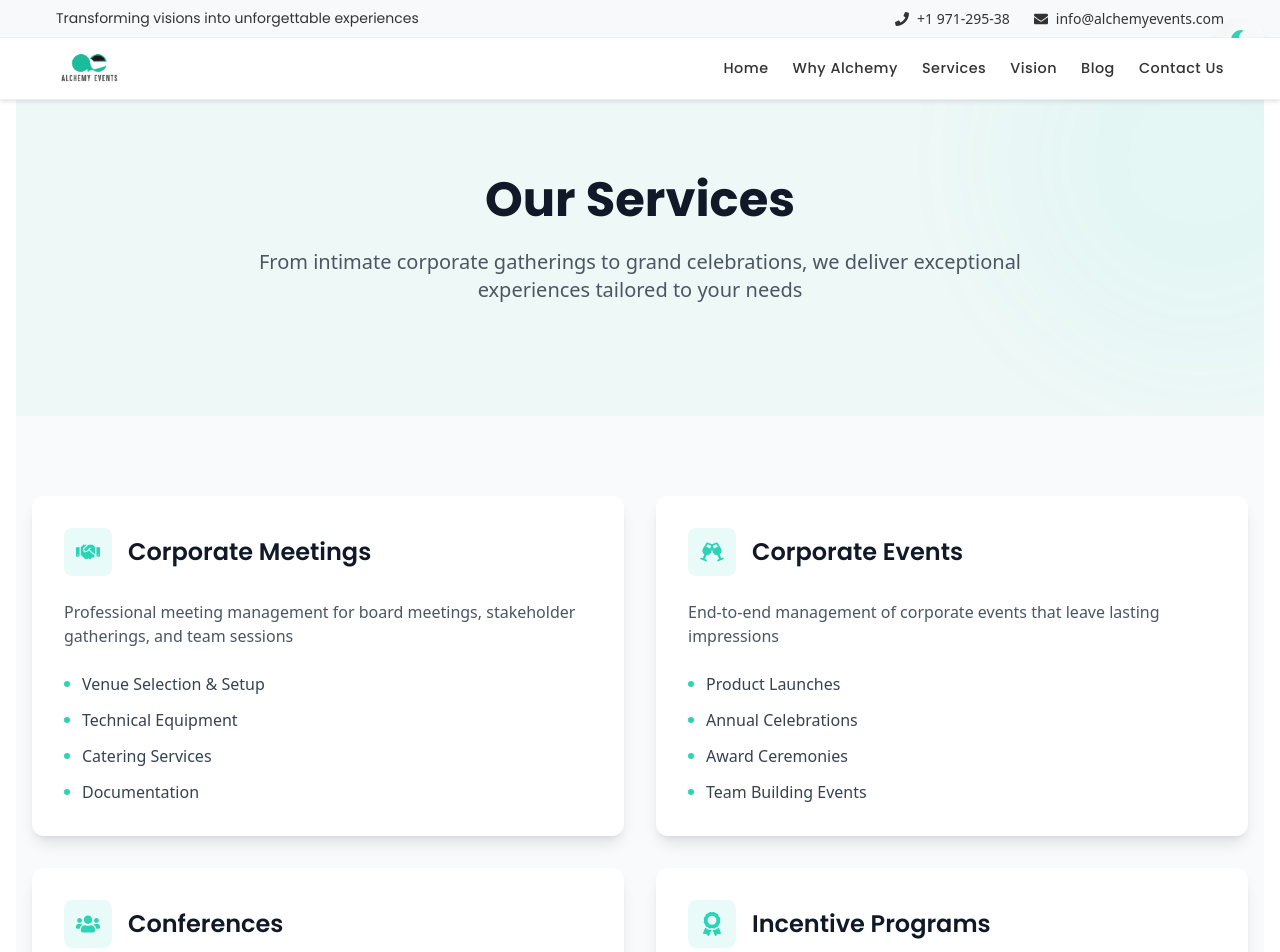
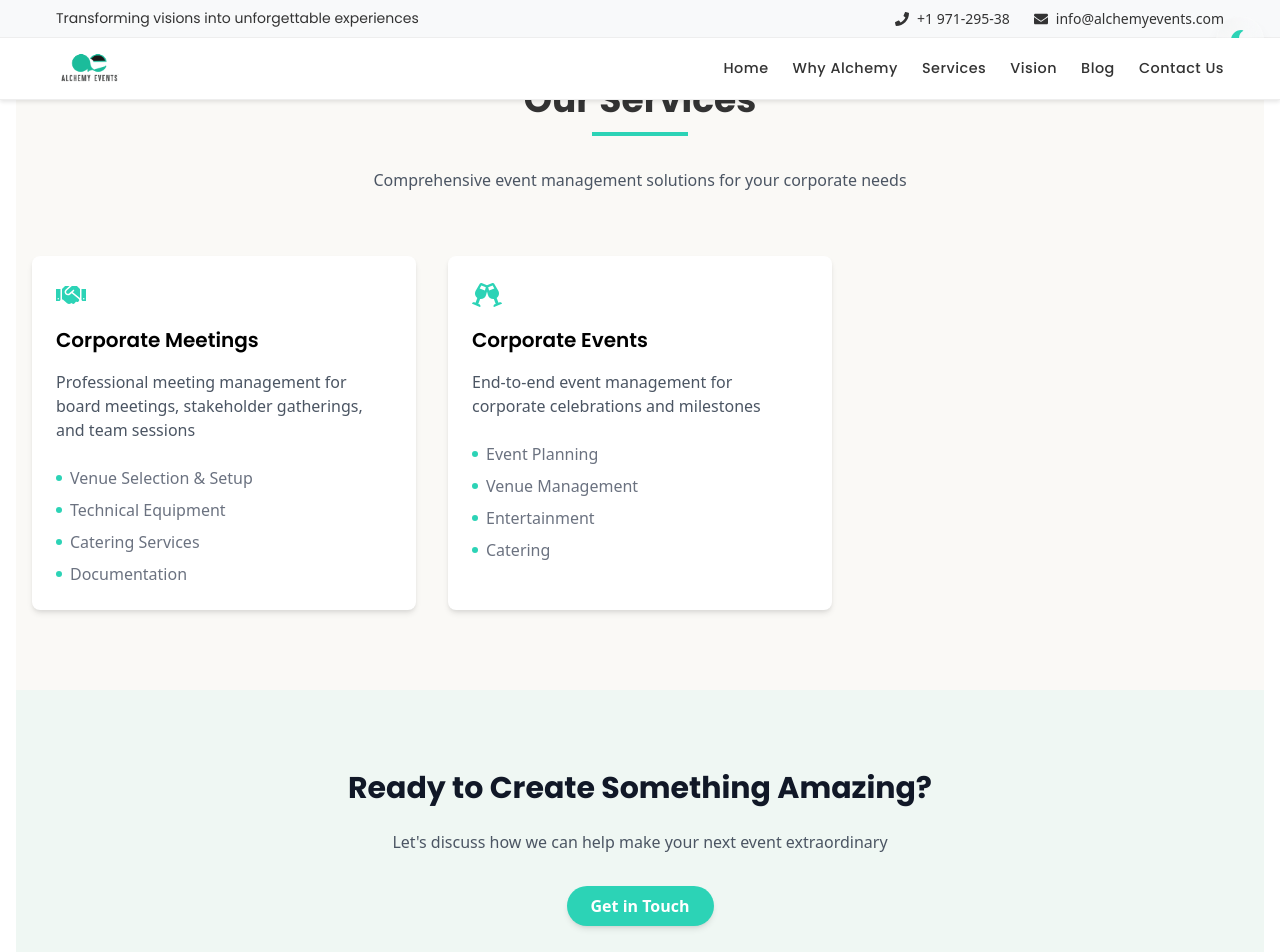
Before and after one commit to Harshal-behare/alchemy-events, a React (Create React App) app: page /services in a window 1280 px wide. Shown: the top 952 px of the page. Built offline with nearby package versions, Linux system fonts and the light colour scheme.

Commit message:
5 dec some changes in router nad carousal and clients.jsx

```diff
--- a/src/App.jsx
+++ b/src/App.jsx
@@ -1,24 +1,30 @@
 import { FirebaseProvider } from './contexts/FirebaseContext';
-import { BrowserRouter as Router, Routes, Route } from 'react-router-dom';
+import { BrowserRouter as Router, Routes, Route, Navigate } from 'react-router-dom';
 import Home from './components/Home';
 import Blog from './components/Blog';
 import Services from './components/Services';
 import Header from './components/Header';
 import Footer from './components/Footer';
+import Navigation from './components/Navigation';
+import WhyAlchemy from './components/WhyAlchemy';
+import ContactUs from './components/ContactUs';
+import Login from './components/Login';
 
 function App() {
   return (
     <FirebaseProvider>
       <Router>
-        <div className="flex flex-col min-h-screen">
-          <Header />
-          <main className="flex-grow">
-            <Routes>
-              <Route path="/" element={<Home />} />
-              <Route path="/blog" element={<Blog />} />
-              <Route path="/services" element={<Services />} />
-            </Routes>
-          </main>
+        <div className="flex flex-col min-h-screen bg-[#FAF9F6]">
+          <Navigation />
+          <Routes>
+            <Route path="/" element={<Home />} />
+            <Route path="/blog" element={<Blog />} />
+            <Route path="/why-alchemy" element={<WhyAlchemy />} />
+            <Route path="/contact" element={<ContactUs />} />
+            <Route path="/services" element={<Services />} />
+            <Route path="/login" element={<Login />} />
+            <Route path="*" element={<Navigate to="/" replace />} />
+          </Routes>
           <Footer />
         </div>
       </Router>
--- a/src/components/Clients.jsx
+++ b/src/components/Clients.jsx
@@ -27,9 +27,9 @@ function Clients() {
   ];
 
   return (
-    <section className="py-16 bg-white relative overflow-hidden">
+    <section className="py-16 bg-[#FAF9F6] relative overflow-hidden">
       {/* Decorative Elements */}
-      <div className="absolute inset-0 bg-gradient-to-br from-primary/5 via-white to-gray-50/50" />
+      <div className="absolute inset-0 bg-gradient-to-br from-primary/5 via-[#FAF9F6] to-gray-50/50" />
       <motion.div
         className="absolute -top-32 -right-32 w-96 h-96 bg-primary/5 rounded-full blur-3xl"
         animate={{
@@ -72,8 +72,7 @@ function Clients() {
               <img
                 src={client.logo}
                 alt={client.name}
-                className={`w-auto filter grayscale group-hover:grayscale-0
-                  transition-all duration-500 object-contain transform group-hover:scale-110
+                className={`w-auto transition-all duration-500 object-contain transform group-hover:scale-110
                   ${client.name === 'Godrej Properties' ? 'h-24 md:h-32' : 'h-16 md:h-20'}`}
               />
             </motion.div>
--- a/src/components/Home.jsx
+++ b/src/components/Home.jsx
@@ -8,14 +8,14 @@ import ContactUs from './ContactUs';
 
 function Home() {
   return (
-    <main className="min-h-screen overflow-x-hidden">
+    <main className="min-h-screen overflow-x-hidden bg-[#FAF9F6]">
       {/* Hero Carousel Section */}
       <section className="relative h-[45vh] sm:h-[50vh] md:h-[70vh] lg:h-screen overflow-hidden">
         <ImageCarousel />
       </section>
 
       {/* Other Sections */}
-      <div className="relative z-10 bg-white">
+      <div className="relative z-10 bg-[#FAF9F6]">
         <WhyAlchemy />
         <BrandStory />
         <Clients />
--- a/src/components/ImageCarousel.jsx
+++ b/src/components/ImageCarousel.jsx
@@ -1,4 +1,4 @@
-import React from 'react';
+import React, { useState } from 'react';
 import { Carousel } from 'react-responsive-carousel';
 import { motion } from 'framer-motion';
 import "react-responsive-carousel/lib/styles/carousel.min.css";
@@ -9,6 +9,8 @@ import slide2 from '../assets/images/slide2.jpg';
 import slide3 from '../assets/images/slide3.jpg';
 
 const ImageCarousel = () => {
+  const [isLoading, setIsLoading] = useState(true);
+
   const carouselItems = [
     {
       image: slide1,
@@ -17,7 +19,7 @@ const ImageCarousel = () => {
       description: "Transform your corporate events into unforgettable experiences",
       cta: {
         primary: "Get Started",
-        secondary: "View Portfolio"
+        secondary: "View Details"
       }
     },
     {
@@ -27,7 +29,7 @@ const ImageCarousel = () => {
       description: "From intimate gatherings to grand celebrations",
       cta: {
         primary: "Get Started",
-        secondary: "View Portfolio"
+        secondary: "View Details"
       }
     },
     {
@@ -37,13 +39,17 @@ const ImageCarousel = () => {
       description: "Trusted by leading brands across industries",
       cta: {
         primary: "Get Started",
-        secondary: "View Portfolio"
+        secondary: "View Details"
       }
     }
   ];
 
+  const handleImageLoad = () => {
+    setIsLoading(false);
+  };
+
   return (
-    <div className="relative h-[45vh] sm:h-[50vh] md:h-[70vh] lg:h-screen overflow-hidden">
+    <div className="relative h-[45vh] sm:h-[50vh] md:h-[70vh] lg:h-screen overflow-hidden bg-gray-50">
       <Carousel
         autoPlay
         infiniteLoop={true}
@@ -61,41 +67,47 @@ const ImageCarousel = () => {
         preventMovementUntilSwipeScrollTolerance={false}
         axis="horizontal"
         animationHandler="fade"
-        swipeAnimationHandler="fade"
         selectedItem={0}
         centerMode={false}
         dynamicHeight={false}
         centerSlidePercentage={100}
         continuous={true}
       >
-        {[...carouselItems, carouselItems[0]].map((item, index) => (
+        {carouselItems.map((item, index) => (
           <div
             key={index}
             className="relative h-full cursor-grab active:cursor-grabbing touch-pan-y"
           >
             <div className="absolute inset-0 touch-pan-y" />
+            {isLoading && (
+              <div className="absolute inset-0 bg-gray-200 animate-pulse" />
+            )}
             <img
               src={item.image}
               alt={item.title}
-              className="object-cover w-full h-full transition-all duration-1000 ease-in-out touch-pan-y"
+              className={`object-cover w-full h-full transition-all duration-1000 ease-in-out touch-pan-y brightness-[0.85] ${
+                isLoading ? 'opacity-0' : 'opacity-100'
+              }`}
               loading={index === 0 ? "eager" : "lazy"}
               draggable={false}
+              onLoad={handleImageLoad}
               onError={(e) => {
                 console.error(`Error loading image: ${item.image}`);
                 e.target.src = 'https://via.placeholder.com/1920x1080?text=Event+Image';
                 e.target.className = 'object-cover w-full h-full opacity-75';
+                setIsLoading(false);
               }}
             />
-            {/* Overlay Gradient */}
-            <div className="absolute inset-0 bg-gradient-to-t from-black/70 via-black/50 to-transparent pointer-events-none" />
+            {/* Overlay Gradient - adjusted opacity */}
+            <div className="absolute inset-0 bg-gradient-to-t from-black/30 via-black/20 to-black/10 pointer-events-none" />
 
-            {/* Content */}
+            {/* Content - adjusted background opacity */}
             <div className="absolute inset-0 flex flex-col items-center justify-center px-4 pointer-events-none">
               <motion.div
                 initial={{ opacity: 0, y: 20 }}
                 animate={{ opacity: 1, y: 0 }}
                 transition={{ duration: 0.8 }}
-                className="text-center max-w-4xl mx-auto backdrop-blur-sm bg-black/10 p-4 sm:p-6 md:p-8 rounded-xl"
+                className="text-center max-w-4xl mx-auto backdrop-blur-sm bg-black/3 p-4 sm:p-6 md:p-8 rounded-xl"
               >
                 <motion.h2
                   className="text-2xl sm:text-3xl md:text-4xl lg:text-6xl font-bold text-white mb-2 sm:mb-4 font-heading"
--- /dev/null
+++ b/src/components/Navigation.jsx
@@ -0,0 +1,33 @@
+import { Link, NavLink } from 'react-router-dom';
+
+function Navigation() {
+  return (
+    <nav>
+      {/* Replace <a> tags with NavLink */}
+      <NavLink
+        to="/blog"
+        className={({ isActive }) =>
+          `nav-link ${isActive ? 'active' : ''}`
+        }
+      >
+        Blog
+      </NavLink>
+      <NavLink
+        to="/why-alchemy"
+        className={({ isActive }) =>
+          `nav-link ${isActive ? 'active' : ''}`
+        }
+      >
+        Why Alchemy
+      </NavLink>
+      <NavLink
+        to="/contact"
+        className={({ isActive }) =>
+          `nav-link ${isActive ? 'active' : ''}`
+        }
+      >
+        Contact Us
+      </NavLink>
+    </nav>
+  );
+}
--- a/src/components/Services.jsx
+++ b/src/components/Services.jsx
@@ -1,9 +1,11 @@
 import React from 'react';
 import { motion } from 'framer-motion';
-import { FaHandshake, FaLightbulb, FaChartLine, FaMagic,
-         FaGlassCheers, FaUsers, FaAward, FaBriefcase } from 'react-icons/fa';
+import { useNavigate } from 'react-router-dom';
+import { FaHandshake, FaGlassCheers, FaUsers, FaAward, FaBriefcase } from 'react-icons/fa';
 
 function Services() {
+  const navigate = useNavigate();
+
   const services = [
     {
       icon: <FaHandshake />,
@@ -19,128 +21,56 @@ function Services() {
     {
       icon: <FaGlassCheers />,
       title: "Corporate Events",
-      description: "End-to-end management of corporate events that leave lasting impressions",
+      description: "End-to-end event management for corporate celebrations and milestones",
       features: [
-        "Product Launches",
-        "Annual Celebrations",
-        "Award Ceremonies",
-        "Team Building Events"
-      ]
-    },
-    {
-      icon: <FaUsers />,
-      title: "Conferences",
-      description: "Large-scale conference management with attention to every detail",
-      features: [
-        "Multi-day Conferences",
-        "Speaker Management",
-        "Registration Systems",
-        "Live Streaming"
-      ]
-    },
-    {
-      icon: <FaAward />,
-      title: "Incentive Programs",
-      description: "Memorable incentive events that motivate and reward excellence",
-      features: [
-        "Travel Programs",
-        "Award Functions",
-        "Recognition Events",
-        "Team Retreats"
+        "Event Planning",
+        "Venue Management",
+        "Entertainment",
+        "Catering"
       ]
     }
+    // ... other services
   ];
 
-  const containerVariants = {
-    hidden: { opacity: 0 },
-    visible: {
-      opacity: 1,
-      transition: {
-        staggerChildren: 0.2
-      }
-    }
-  };
-
-  const itemVariants = {
-    hidden: { opacity: 0, y: 20 },
-    visible: { opacity: 1, y: 0 }
-  };
-
   return (
-    <div className="min-h-screen bg-gray-50 pt-24">
-      {/* Hero Section */}
-      <section className="relative py-20 bg-primary/5 overflow-hidden">
-        <motion.div
-          className="absolute -top-32 -right-32 w-96 h-96 bg-primary/10 rounded-full blur-3xl"
-          animate={{
-            scale: [1, 1.2, 1],
-            opacity: [0.3, 0.5, 0.3]
-          }}
-          transition={{ duration: 6, repeat: Infinity }}
-        />
-
-        <div className="container mx-auto px-4 relative">
+    <div className="min-h-screen bg-[#FAF9F6]">
+      <section className="py-20">
+        <div className="container mx-auto px-4">
           <motion.div
-            initial={{ opacity: 0, y: -20 }}
+            initial={{ opacity: 0, y: 20 }}
             animate={{ opacity: 1, y: 0 }}
             className="text-center max-w-3xl mx-auto"
           >
-            <h1 className="text-4xl md:text-5xl font-bold font-heading text-gray-900 mb-6">
-              Our Services
-            </h1>
-            <p className="text-xl text-gray-600 mb-8">
-              From intimate corporate gatherings to grand celebrations, we deliver
-              exceptional experiences tailored to your needs
+            <h2 className="section-title">Our Services</h2>
+            <p className="text-gray-600 mb-16">
+              Comprehensive event management solutions for your corporate needs
             </p>
           </motion.div>
-        </div>
-      </section>
 
-      {/* Services Grid */}
-      <section className="py-20">
-        <div className="container mx-auto px-4">
-          <motion.div
-            variants={containerVariants}
-            initial="hidden"
-            animate="visible"
-            className="grid grid-cols-1 md:grid-cols-2 gap-8"
-          >
+          <div className="grid grid-cols-1 md:grid-cols-2 lg:grid-cols-3 gap-8">
             {services.map((service, index) => (
               <motion.div
                 key={service.title}
-                variants={itemVariants}
-                className="bg-white rounded-xl shadow-lg hover:shadow-xl transition-shadow duration-300 overflow-hidden group"
+                initial={{ opacity: 0, y: 20 }}
+                whileInView={{ opacity: 1, y: 0 }}
+                viewport={{ once: true }}
+                transition={{ delay: index * 0.1 }}
+                className="card group"
               >
-                <div className="p-8">
-                  <div className="flex items-center gap-4 mb-6">
-                    <div className="w-12 h-12 rounded-lg bg-primary/10 flex items-center justify-center text-primary text-2xl group-hover:scale-110 transition-transform">
-                      {service.icon}
-                    </div>
-                    <h3 className="text-2xl font-heading font-semibold text-gray-900">
-                      {service.title}
-                    </h3>
-                  </div>
-                  <p className="text-gray-600 mb-6">
-                    {service.description}
-                  </p>
-                  <ul className="space-y-3">
-                    {service.features.map((feature, idx) => (
-                      <motion.li
-                        key={idx}
-                        initial={{ opacity: 0, x: -20 }}
-                        animate={{ opacity: 1, x: 0 }}
-                        transition={{ delay: 0.5 + idx * 0.1 }}
-                        className="flex items-center gap-3 text-gray-700"
-                      >
-                        <span className="w-1.5 h-1.5 bg-primary rounded-full" />
-                        {feature}
-                      </motion.li>
-                    ))}
-                  </ul>
-                </div>
+                <div className="text-primary text-3xl mb-4">{service.icon}</div>
+                <h3 className="text-xl font-heading font-semibold mb-4">{service.title}</h3>
+                <p className="text-gray-600 mb-6">{service.description}</p>
+                <ul className="space-y-2">
+                  {service.features.map((feature, idx) => (
+                    <li key={idx} className="flex items-center text-gray-500">
+                      <span className="w-1.5 h-1.5 bg-primary rounded-full mr-2"></span>
+                      {feature}
+                    </li>
+                  ))}
+                </ul>
               </motion.div>
             ))}
-          </motion.div>
+          </div>
         </div>
       </section>
 
@@ -158,7 +88,10 @@ function Services() {
             <p className="text-gray-600 mb-8">
               Let's discuss how we can help make your next event extraordinary
             </p>
-            <button className="btn btn-primary">
+            <button
+              className="btn btn-primary"
+              onClick={() => navigate('/contact')}
+            >
               Get in Touch
             </button>
           </motion.div>
```
Also changed, not shown: src/styles/tailwind.css.
